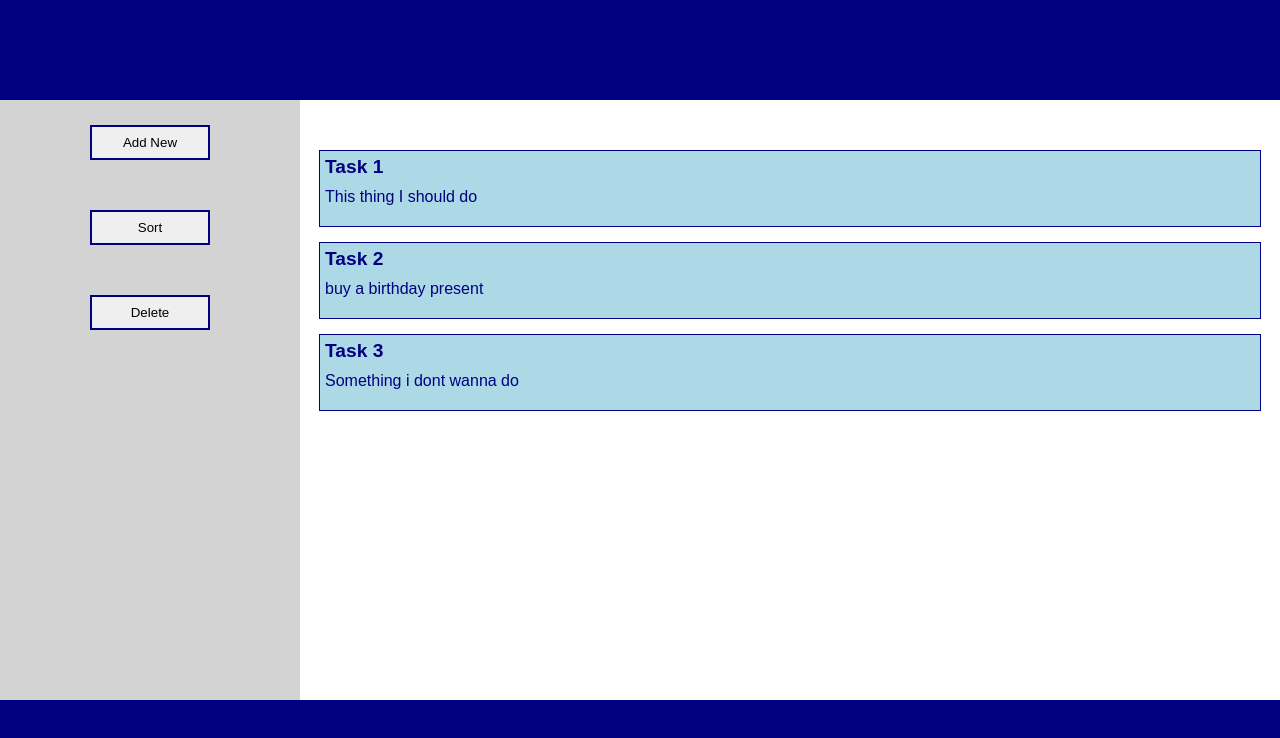
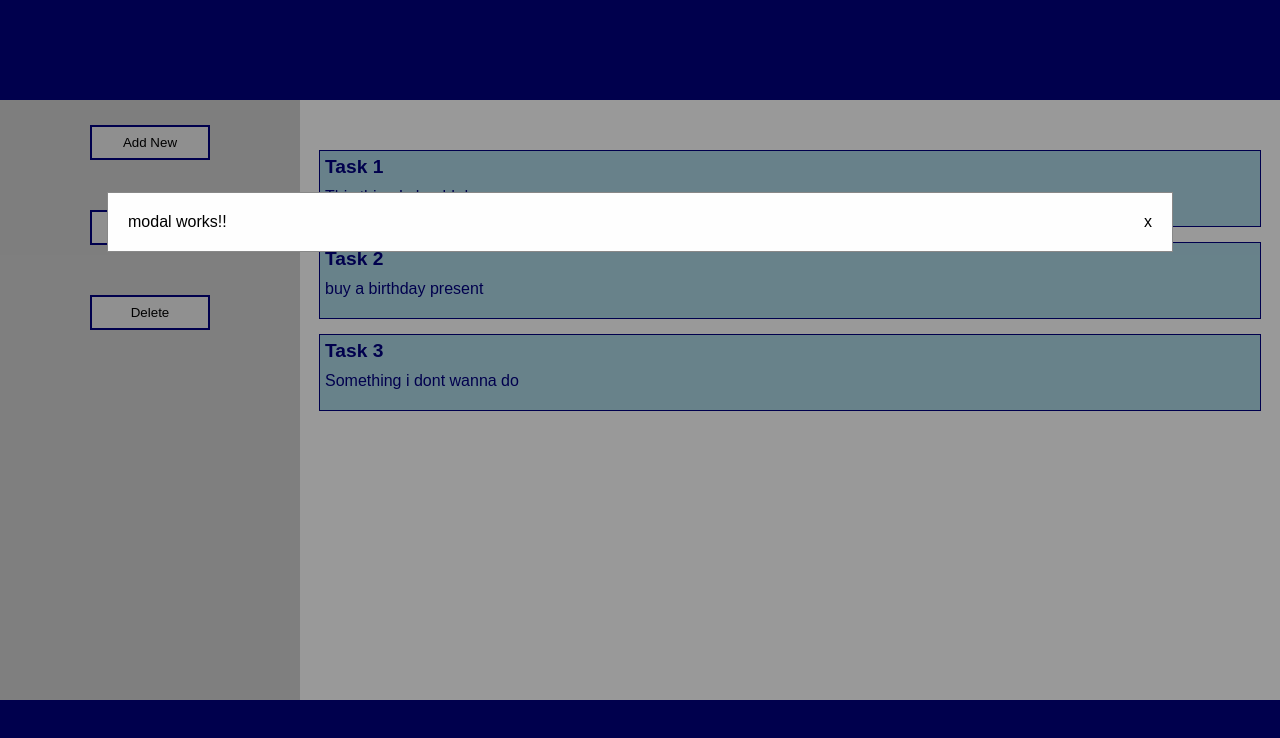
Before and after one commit to mjzachman/to-do-list, a website built with webpack: page dist/index.html in a window 1280 px wide. Both pictures are taken after a click on the button "Add New". Built offline with nearby package versions, Linux system fonts and the light colour scheme.

Commit message:
create modal that appears when add new is pressed

```diff
--- a/src/index.js
+++ b/src/index.js
@@ -16,3 +16,15 @@ import { displayToDo } from "./DOM-methods"
    displayToDo(newTodo);
    displayToDo(toDo2);
    displayToDo(lowTodo);
+
+
+   const addBtn = document.querySelector('#add');
+   const modal = document.querySelector('#add-modal');
+   const span = document.querySelector('.close');
+   addBtn.addEventListener('click', () => {
+      modal.style.display = 'block';
+   });
+
+   span.addEventListener('click', () => {
+      modal.style.display = 'none';
+   })
--- a/src/load-page.js
+++ b/src/load-page.js
@@ -6,7 +6,11 @@ const loadPage = () => {
     const content = document.createElement('div');
     const footer = document.createElement('footer');
     const buttons = document.createElement('div');
-    const homeBtn = document.createElement('button');
+    const addBtn = document.createElement('button');
+    const addModal = document.createElement('div');
+    const addModalContent = document.createElement('div');
+    const words = document.createElement('p');
+    const span = document.createElement('span');
     const menuBtn = document.createElement('button');
     const contactBtn = document.createElement('button');
 
@@ -16,8 +20,17 @@ const loadPage = () => {
 
     buttons.setAttribute('id', 'buttons');
 
-    homeBtn.setAttribute('id', 'add');
-    homeBtn.textContent = 'Add New';
+    addBtn.setAttribute('id', 'add');
+    addBtn.textContent = 'Add New';
+
+    addModal.setAttribute('id', 'add-modal');
+
+    addModalContent.setAttribute('id', 'add-modal-content');
+    words.textContent = 'modal works!!';
+
+    span.classList.add('close');
+    span.textContent = 'x';
+
 
     menuBtn.setAttribute('id', 'sort');
     menuBtn.textContent = 'Sort';
@@ -25,7 +38,7 @@ const loadPage = () => {
     contactBtn.setAttribute('id', 'delete');
     contactBtn.textContent = 'Delete';
 
-    buttons.appendChild(homeBtn);
+    buttons.appendChild(addBtn);
     buttons.appendChild(menuBtn);
     buttons.appendChild(contactBtn);
     sidebar.appendChild(buttons);
@@ -35,6 +48,11 @@ const loadPage = () => {
     body.appendChild(page);
     body.appendChild(footer);
 
+    addModal.appendChild(addModalContent);
+    addModalContent.appendChild(words);
+    addModalContent.appendChild(span);
+    body.appendChild(addModal);
+
 }
 
 export default loadPage;
--- a/src/styles.css
+++ b/src/styles.css
@@ -83,3 +83,27 @@ footer {
     height: 100px;
     background-color: navy;
 }
+
+#add-modal {
+    display: none;
+    position: fixed;
+    z-index: 1;
+    z-index: 1;
+    left: 0;
+    top: 0;
+    width: 100%;
+    height: 100%;
+    overflow: auto;
+    background-color: rgb(0,0,0,0.4);
+
+}
+
+#add-modal-content {
+    background-color: #fefefe;
+    margin: 15% auto;
+    padding: 20px;
+    border: 1px solid #888;
+    width: 80%;
+    display: flex;
+    justify-content: space-between;
+}
```
Also changed, not shown: dist/main.js.
